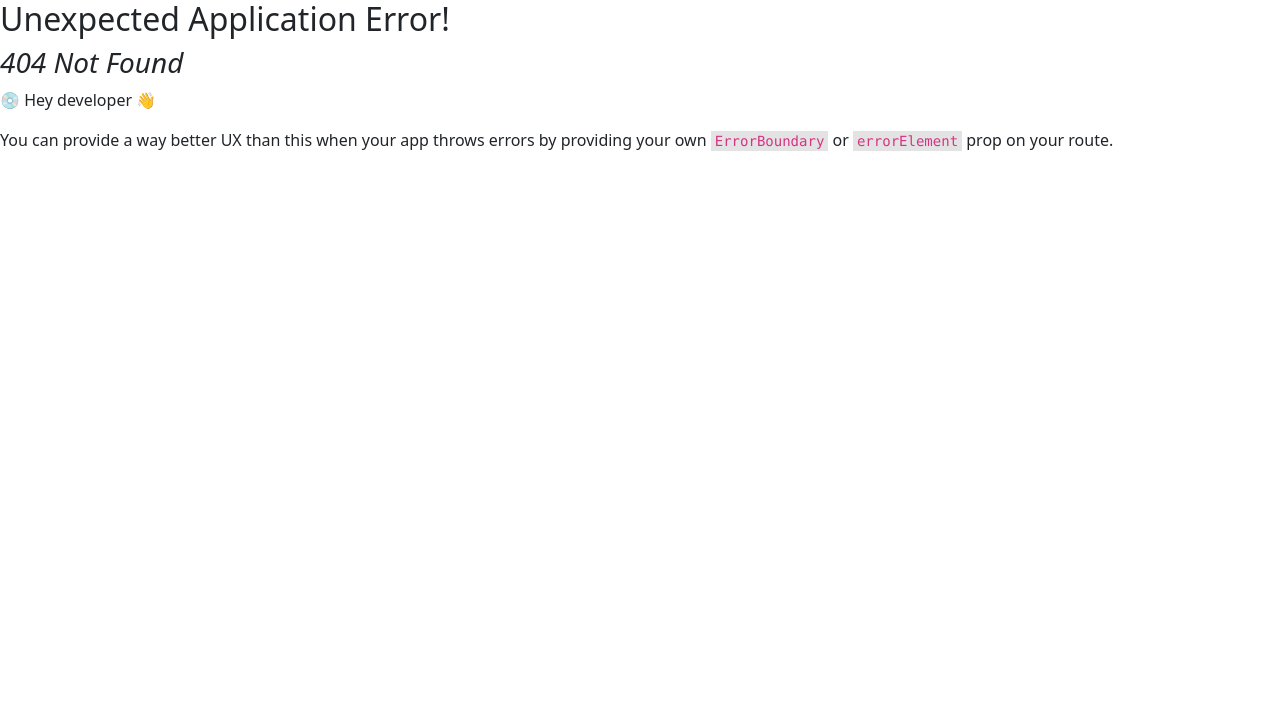
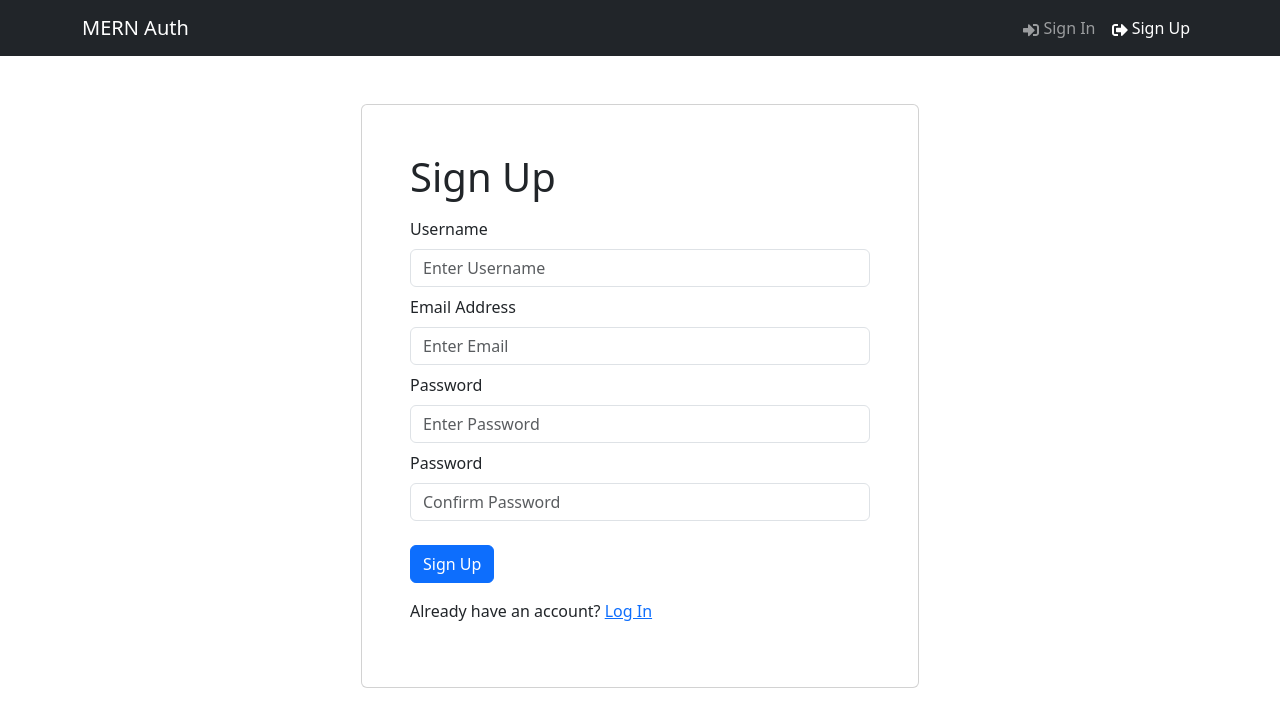
Before and after one commit to Tjanelidze/mern-auth, a React (Vite) app in the folder frontend/: page /register in a window 1280 px wide. Before the commit this address had no page. Shown: the top 726 px of the page. Built offline with nearby package versions, Linux system fonts and the light colour scheme.

Commit message:
added from for sign up and sign in

```diff
--- /dev/null
+++ b/frontend/src/components/FromContainer.jsx
@@ -0,0 +1,13 @@
+import { Container, Row, Col } from 'react-bootstrap';
+
+export default function FromContainer({ children }) {
+  return (
+    <Container>
+      <Row className="justify-content-md-center mt-5">
+        <Col xs={12} md={6} className="card p-5">
+          {children}
+        </Col>
+      </Row>
+    </Container>
+  );
+}
--- a/frontend/src/main.jsx
+++ b/frontend/src/main.jsx
@@ -1,7 +1,6 @@
 import React from 'react';
 import ReactDOM from 'react-dom/client';
 import {
-  BrowserRouter,
   createBrowserRouter,
   createRoutesFromElements,
   Route,
@@ -12,11 +11,15 @@
 import './index.css';
 
 import HomeScreen from './screens/HomeScreen.jsx';
+import LoginScreen from './screens/LoginScreen.jsx';
+import RegisterScreen from './screens/RegisterScreen.jsx';
 
 const router = createBrowserRouter(
   createRoutesFromElements(
     <Route path="/" element={<App />}>
       <Route index path="/" element={<HomeScreen />} />
+      <Route path="/login" element={<LoginScreen />} />
+      <Route path="/register" element={<RegisterScreen />} />
     </Route>
   )
 );
--- /dev/null
+++ b/frontend/src/screens/LoginScreen.jsx
@@ -0,0 +1,54 @@
+import { useState } from 'react';
+import { Link } from 'react-router-dom';
+import { Form, Button, Row, Col } from 'react-bootstrap';
+import FormContainer from '../components/FromContainer';
+
+const LoginScreen = () => {
+  const [email, setEmail] = useState('');
+  const [password, setPassword] = useState('');
+
+  const submitHandler = async (e) => {
+    e.preventDefault();
+    console.log('submit');
+  };
+
+  return (
+    <FormContainer>
+      <h1>Sign In</h1>
+
+      <Form onSubmit={submitHandler}>
+        <Form.Group className="my-2" controlId="email">
+          <Form.Label>Email Address</Form.Label>
+          <Form.Control
+            type="email"
+            placeholder="Enter Email"
+            value={email}
+            onChange={(e) => setEmail(e.target.value)}
+          ></Form.Control>
+        </Form.Group>
+
+        <Form.Group className="my-2" controlId="password">
+          <Form.Label>Password</Form.Label>
+          <Form.Control
+            type="password"
+            placeholder="Enter Password"
+            value={password}
+            onChange={(e) => setPassword(e.target.value)}
+          ></Form.Control>
+        </Form.Group>
+
+        <Button type="submit" variant="primary" className="mt-3">
+          Sign In
+        </Button>
+
+        <Row className="py-3">
+          <Col>
+            New Customer? <Link to="/register">Register</Link>
+          </Col>
+        </Row>
+      </Form>
+    </FormContainer>
+  );
+};
+
+export default LoginScreen;
--- /dev/null
+++ b/frontend/src/screens/RegisterScreen.jsx
@@ -0,0 +1,76 @@
+import { useState } from 'react';
+import { Link } from 'react-router-dom';
+import { Form, Button, Row, Col } from 'react-bootstrap';
+import FormContainer from '../components/FromContainer';
+
+const RegisterScreen = () => {
+  const [username, setUsername] = useState('');
+  const [email, setEmail] = useState('');
+  const [password, setPassword] = useState('');
+  const [confirmPassword, setConfirmPassword] = useState('');
+
+  const submitHandler = async (e) => {
+    e.preventDefault();
+    console.log('submit');
+  };
+
+  return (
+    <FormContainer>
+      <h1>Sign Up</h1>
+
+      <Form onSubmit={submitHandler}>
+        <Form.Group className="my-2" controlId="username">
+          <Form.Label>Username </Form.Label>
+          <Form.Control
+            type="text"
+            placeholder="Enter Username"
+            value={username}
+            onChange={(e) => setUsername(e.target.value)}
+          ></Form.Control>
+        </Form.Group>
+
+        <Form.Group className="my-2" controlId="email">
+          <Form.Label>Email Address</Form.Label>
+          <Form.Control
+            type="email"
+            placeholder="Enter Email"
+            value={email}
+            onChange={(e) => setEmail(e.target.value)}
+          ></Form.Control>
+        </Form.Group>
+
+        <Form.Group className="my-2" controlId="password">
+          <Form.Label>Password</Form.Label>
+          <Form.Control
+            type="password"
+            placeholder="Enter Password"
+            value={password}
+            onChange={(e) => setPassword(e.target.value)}
+          ></Form.Control>
+        </Form.Group>
+
+        <Form.Group className="my-2" controlId="confirmPassword">
+          <Form.Label>Password</Form.Label>
+          <Form.Control
+            type="password"
+            placeholder="Confirm Password"
+            value={confirmPassword}
+            onChange={(e) => setConfirmPassword(e.target.value)}
+          ></Form.Control>
+        </Form.Group>
+
+        <Button type="submit" variant="primary" className="mt-3">
+          Sign Up
+        </Button>
+
+        <Row className="py-3">
+          <Col>
+            Already have an account? <Link to="/login">Log In</Link>
+          </Col>
+        </Row>
+      </Form>
+    </FormContainer>
+  );
+};
+
+export default RegisterScreen;
```
